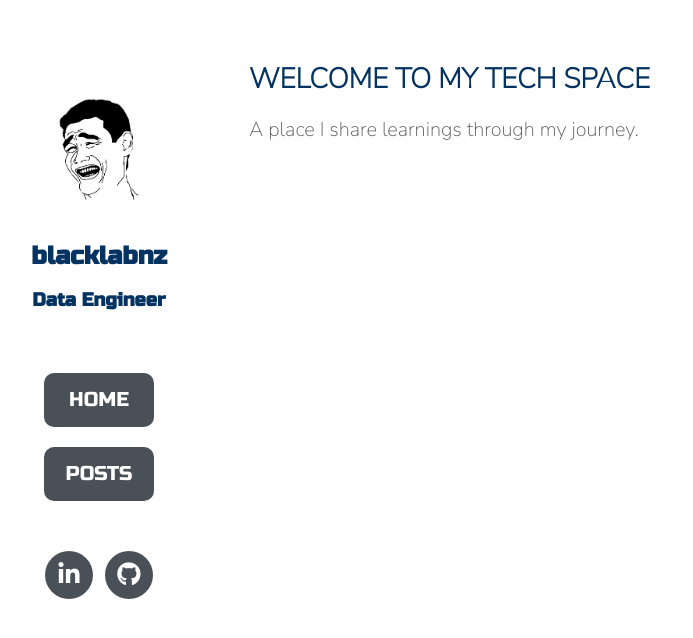
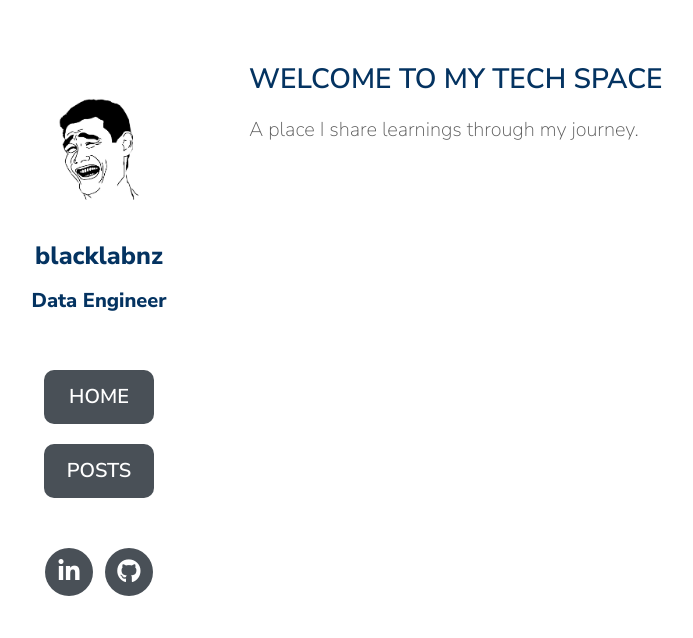
Before and after one commit to blacklabnz/blacklabnz.github.io, a Jekyll site: the page built from docs/index.md, in a window 1280 px wide. Shown: the top 638 px of the page, without its empty margins (139-832 px from the left). Built offline with Jekyll 4.4.1, drawn with Linux system fonts in a browser that asks for light colours; nearby versions of some CDN libraries; a style sheet for code colours, icons or effects is not loaded.

Commit message:
update profile section styling

```diff
--- a/docs/_layouts/default.html
+++ b/docs/_layouts/default.html
@@ -34,7 +34,7 @@
           {% endif %}
           <h1>{{ site.title }}</h1>
           {% if site.position %}
-          <h3>{{ site.position }}</h3>
+          <h2>{{ site.position }}</h2>
           {% endif %}
           {% if site.description %}
           <p>{{ site.description }}</p>
--- a/docs/_sass/minimal-light.scss
+++ b/docs/_sass/minimal-light.scss
@@ -1,4 +1,4 @@
-@import url("https://fonts.googleapis.com/css2?family=Russo+One&family=Nunito+Sans:wght@200&display=swap");
+@import url("https://fonts.googleapis.com/css2?family=Nunito+Sans:wght@200;600;800&display=swap");
 
 body {
   background-color: #fff;
@@ -506,7 +506,8 @@
   display: block;
   padding: 12px;
   text-decoration: none;
-  font-family: 'Russo one', sans-serif;
+  font-family: 'Nunito Sans', sans-serif;
+  font-weight: 600;
   font-size: 20px;
   margin: 20px 0px 20px 0px;
 }
@@ -521,15 +522,18 @@
 }
 
 .profile {
-  font-family: 'Russo one', sans-serif;
+  font-family: 'Nunito Sans', sans-serif;
   color: rgb(255, 255, 255);
   h1 {
     font-size: 25px;
+    font-weight: 800;
   }
   h2 {
     font-size: 20px;
+    font-weight: 800;
   }
   p {
     font-size: 15px;
+    font-weight: 600;
   }
 }
```
